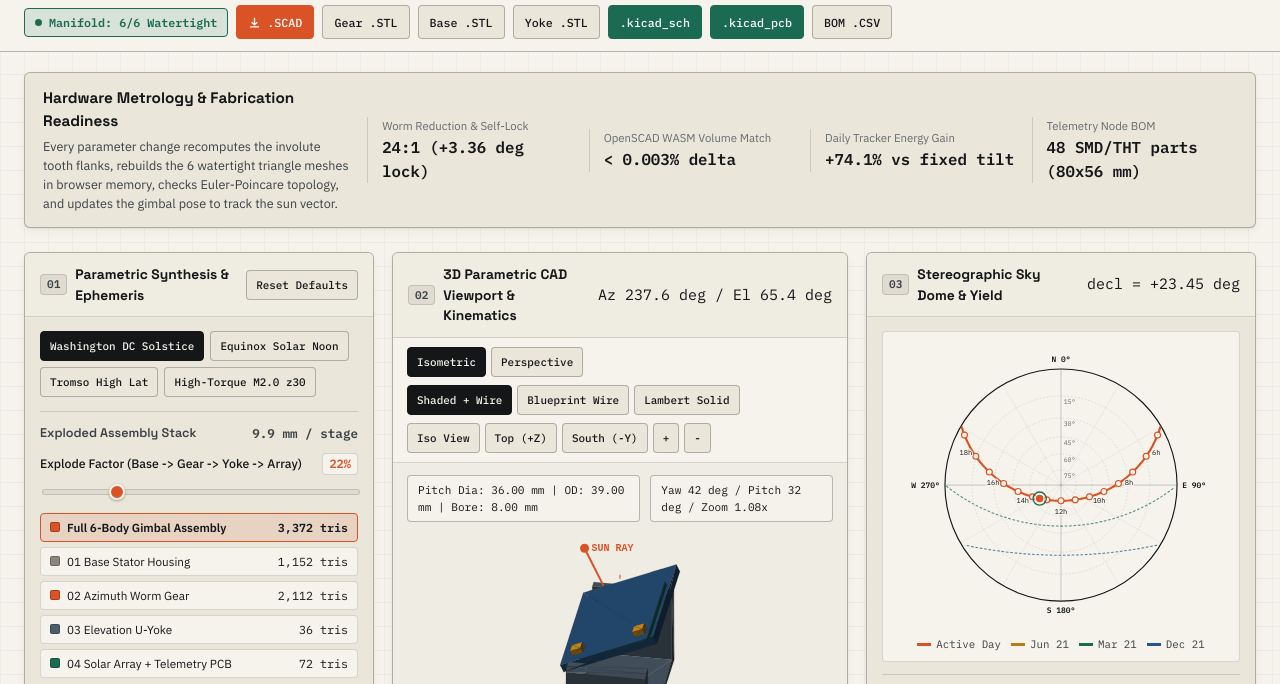
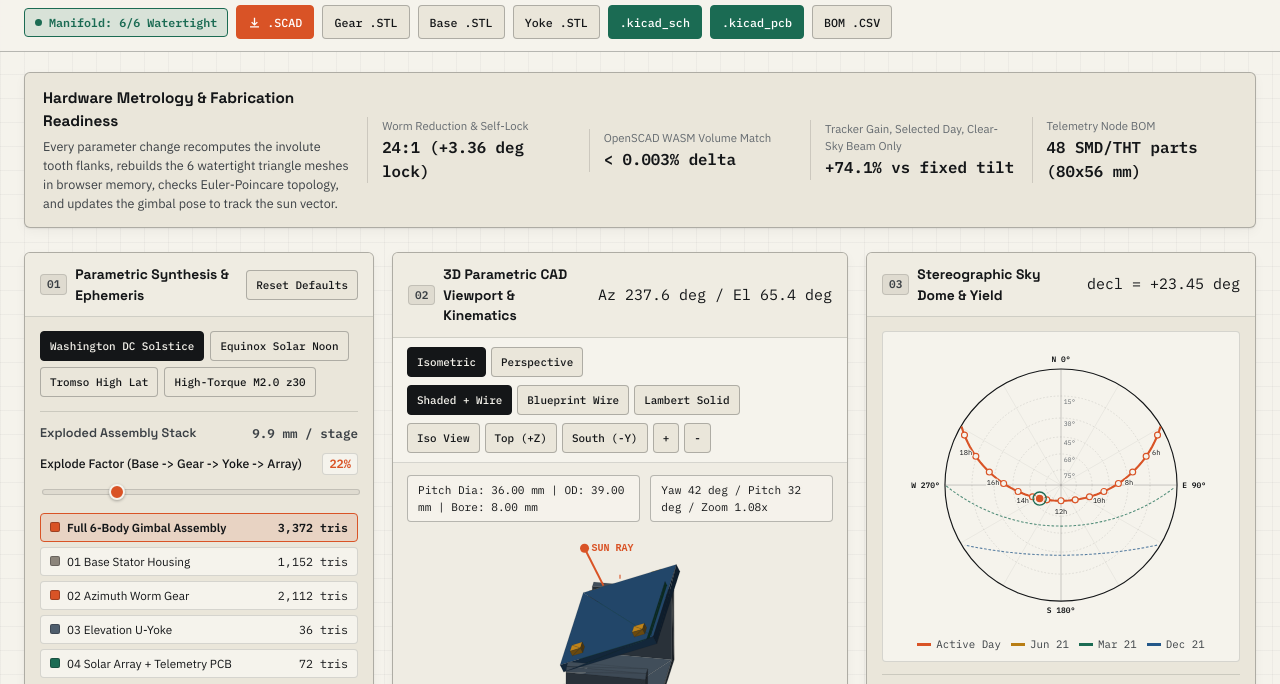
Before and after one commit to draarivpatel-ui/helios-cad-forge, a website with bundled scripts: page index.html in a window 1280 px wide. Shown: the part 70-754 px from the top of the page. Built offline with nearby package versions, Linux system fonts and the light colour scheme.

Commit message:
Label the gain banner as one selected day of clear-sky beam

```diff
--- a/index.html
+++ b/index.html
@@ -94,7 +94,7 @@
         <span class="spec-stat-value" id="banner-scad-err">&lt; 0.003% delta</span>
       </div>
       <div class="spec-stat">
-        <span class="spec-stat-label">Daily Tracker Energy Gain</span>
+        <span class="spec-stat-label">Tracker Gain, Selected Day, Clear-Sky Beam Only</span>
         <span class="spec-stat-value" id="banner-gain">+32.4% vs fixed tilt</span>
       </div>
       <div class="spec-stat">
```
